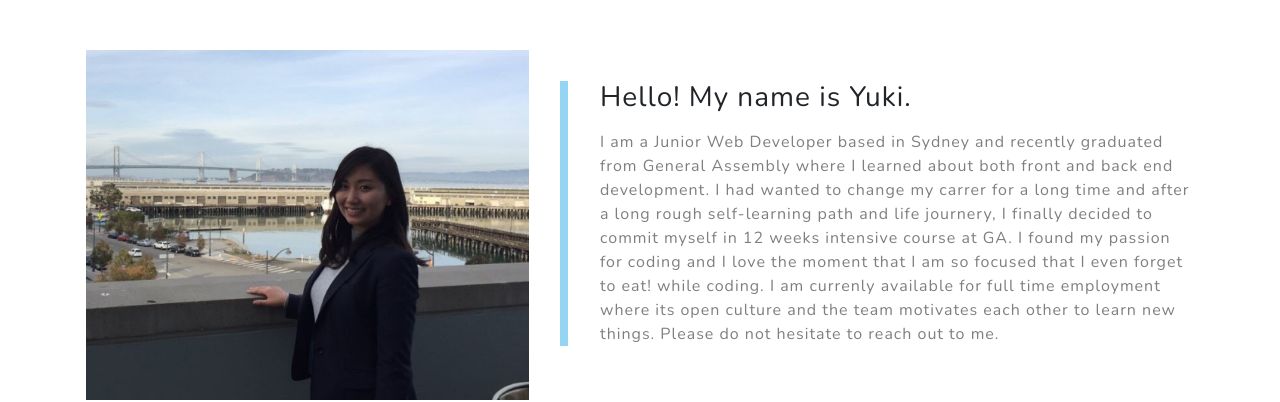
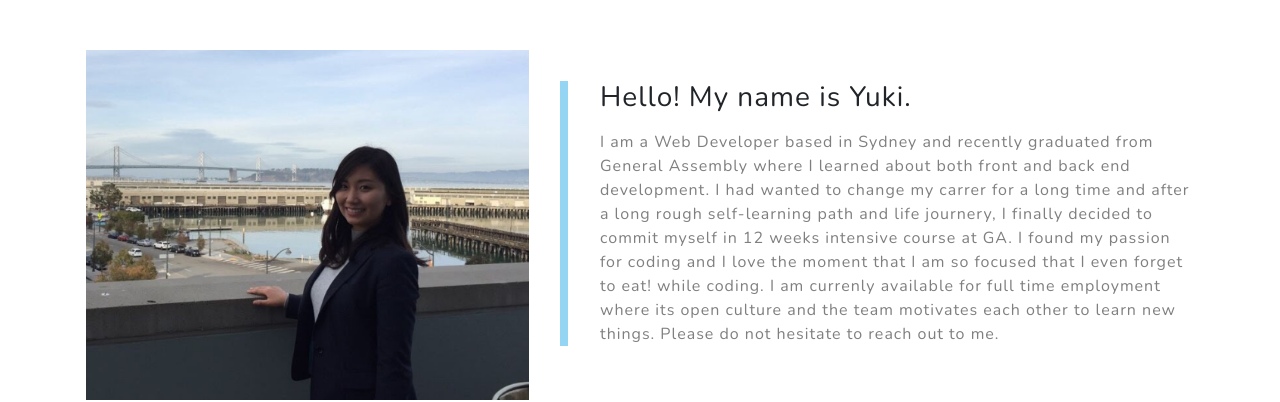
Before and after one commit to gimikon/hello-yuki, a plain HTML site: page index.html in a window 1280 px wide. Shown: the part 960-1362 px from the top of the page. Drawn offline with nearby package versions, Linux system fonts and the light colour scheme.

Commit message:
Update index.html

```diff
--- a/index.html
+++ b/index.html
@@ -109,7 +109,7 @@
               </h3>
               <p class="text-black-50 mb-5">
                 <!-- <strong></strong> -->
-                I am a Junior Web Developer based in Sydney and recently
+                I am a Web Developer based in Sydney and recently
                 graduated from General Assembly where I learned about both front
                 and back end development. I had wanted to change my carrer for a
                 long time and after a long rough self-learning path and life
```
